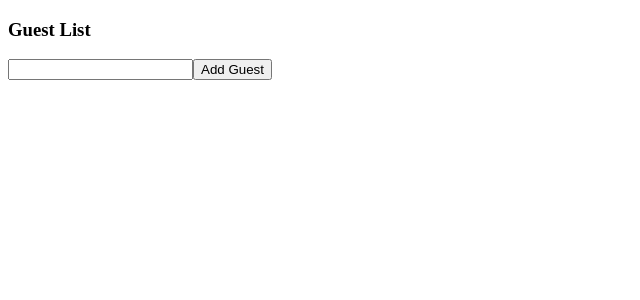
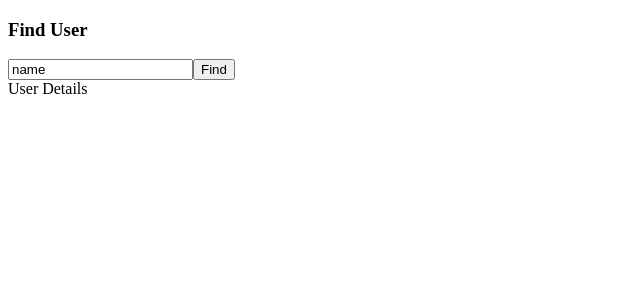
Before and after one commit to fcfargo/typescript-study, a React (Create React App) app in the folder rts/: page / in a window 1280 px wide. Shown: the top 300 px of the page, without its empty margins (0-640 px from the left). Built offline with nearby package versions, Linux system fonts and the light colour scheme.

Commit message:
feat: add UserSearch using functional component

```diff
--- a/rts/src/index.tsx
+++ b/rts/src/index.tsx
@@ -1,6 +1,6 @@
 import { createRoot } from 'react-dom/client';
 
-import GuestList from './state/GuestList';
+import UserSearch from './state/UserSearch';
 
 const el = document.getElementById('root');
 
@@ -9,7 +9,7 @@
 const App = () => {
   return (
     <div>
-      <GuestList />
+      <UserSearch />
     </div>
   );
 };
--- /dev/null
+++ b/rts/src/state/UserSearch.tsx
@@ -0,0 +1,43 @@
+import { useState } from 'react';
+
+const users = [
+  { name: 'Sarah', age: 20 },
+  {
+    name: 'Alex',
+    age: 20,
+  },
+  {
+    name: 'Michael',
+    age: 20,
+  },
+];
+
+interface User {
+  name: string;
+  age: number;
+}
+
+const UserSearch = () => {
+  const [name, setName] = useState('name');
+  const [user, setUser] = useState<User | undefined>();
+
+  const onClick = (): void => {
+    setName('');
+
+    const foundUser = users.find((user) => user.name === name);
+    setUser(foundUser);
+  };
+
+  return (
+    <div>
+      <h3>Find User</h3>
+      <input value={name} onChange={(e) => setName(e.target.value)} />
+      <button onClick={onClick}>Find</button>
+      <div>User Details</div>
+      <div>{user && user.name}</div>
+      <div>{user && user.age}</div>
+    </div>
+  );
+};
+
+export default UserSearch;
```
